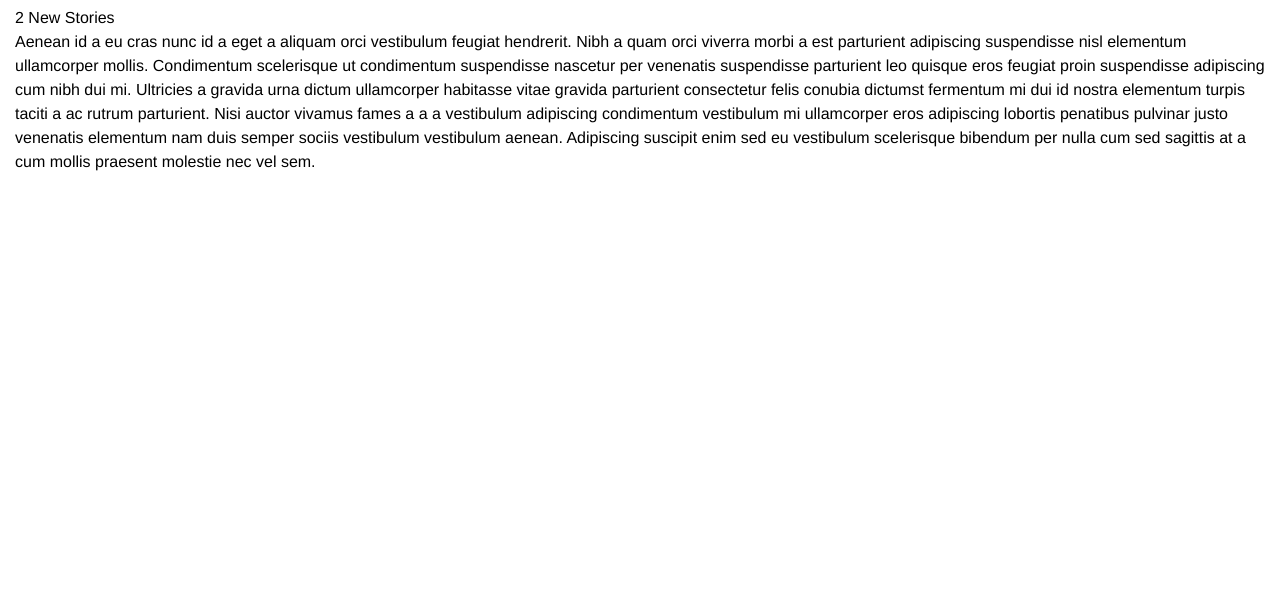
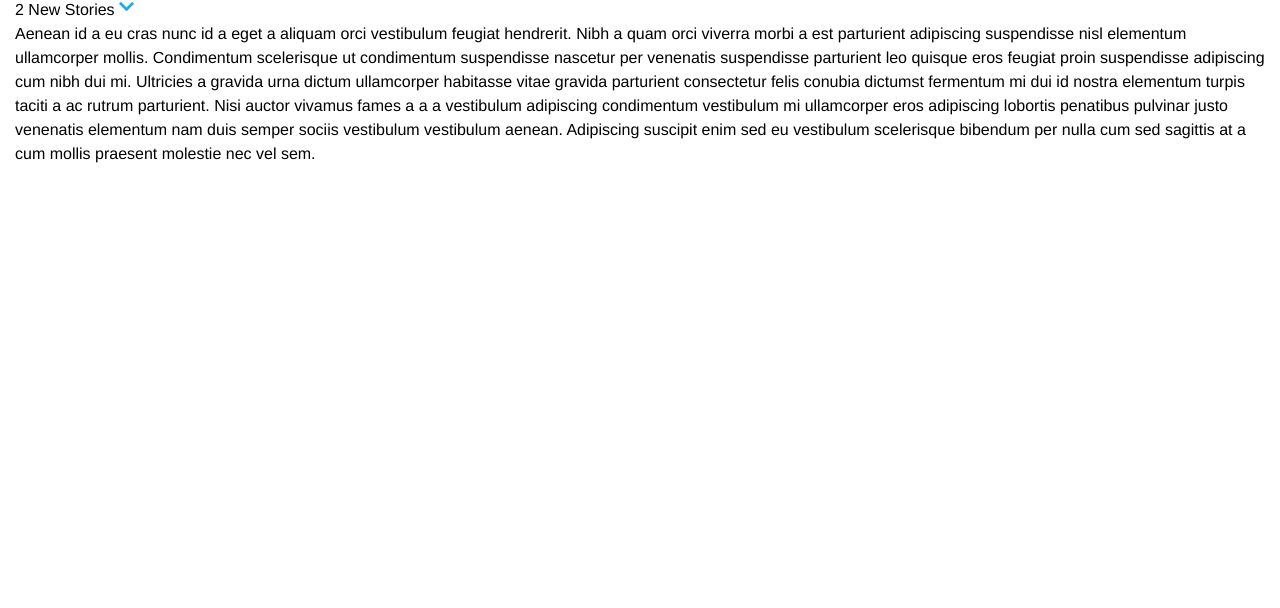
Before and after one commit to emeaguiar/frontend-test-HA9iMalsOK, a website: page index.html in a window 1280 px wide. Shown: the part 192-800 px from the top of the page. Drawn offline with Linux system fonts and the light colour scheme.

Commit message:
Style arrow and prepare button for tooltip

```diff
--- a/assets/src/css/components/_icon.scss
+++ b/assets/src/css/components/_icon.scss
@@ -1,17 +1,22 @@
 .icon {
 	display: inline-block;
-	height: 25px;
-	width: 25px;
 
 	&__facebook {
 		background: $chambray;
 		border-radius: 50%;
 		color: $white;
+		height: 25px;
 		margin-bottom: -1px;
+		width: 25px;
 
 		& svg {
 			height: 12px;
 			width: 100%;
 		}
 	}
+
+	&__arrow {
+		color: $link;
+		width: 15px;
+	}
 }
--- a/assets/src/css/helpers/_variables.scss
+++ b/assets/src/css/helpers/_variables.scss
@@ -5,9 +5,12 @@
 // Colors
 $black: #000000;
 $chambray: #3a5795;
+$dodger-blue: #19acf0;
 $gallery: #ebebeb;
 $mine-shaft: #222222;
 $white: #ffffff;
+
+$link: $dodger-blue;
 
 $follow-link-txt: $mine-shaft;
 $follow-link-bg: $gallery;
--- a/index.html
+++ b/index.html
@@ -30,11 +30,15 @@
 					</a>
 				</div>
 
-				<button class="notifications -closed">
-					2 New Stories
+				<span class="notifications -closed a11y-tip a11y-tip--no-delay">
+					<button class="a11y-tip__trigger" aria-label="See 2 new stries from Mister Author">
+						2 New Stories
 
-					<span class="icon -arrow"></span>
-				</button>
+						<span class="icon icon__arrow">
+								<svg aria-hidden="true" data-prefix="fas" data-icon="chevron-down" xmlns="http://www.w3.org/2000/svg" viewBox="0 0 448 512" class="svg-inline--fa fa-chevron-down fa-w-14 fa-2x"><path fill="currentColor" d="M207.029 381.476L12.686 187.132c-9.373-9.373-9.373-24.569 0-33.941l22.667-22.667c9.357-9.357 24.522-9.375 33.901-.04L224 284.505l154.745-154.021c9.379-9.335 24.544-9.317 33.901.04l22.667 22.667c9.373 9.373 9.373 24.569 0 33.941L240.971 381.476c-9.373 9.372-24.569 9.372-33.942 0z"/></svg>
+						</span>
+					</button>
+				</span>
 
 				<article class="bio">
 					<p>
```
Also changed, not shown: assets/dist/css/main.css, 1 other file.
